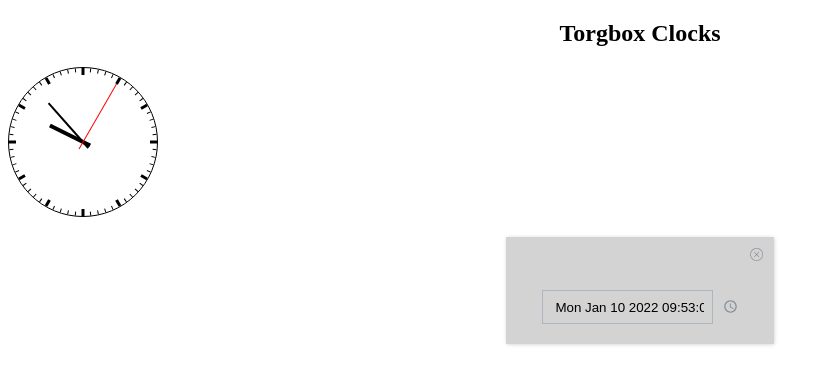
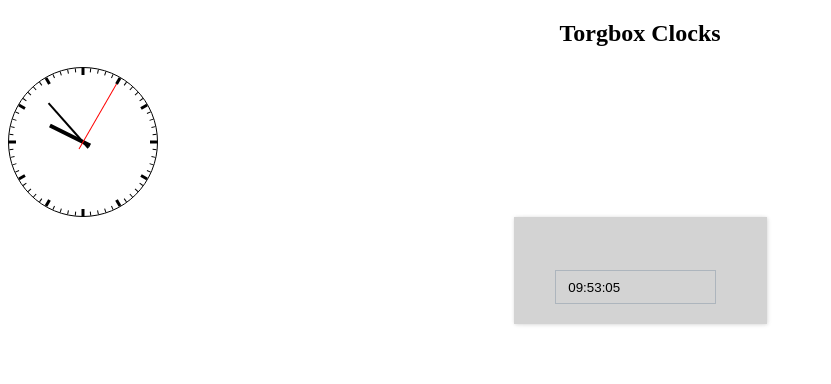
Before and after one commit to AleksRomanov/torgbox_clocks, a React (Create React App) app: page / in a window 1280 px wide. Shown: the top 384 px of the page, without its empty margins (0-831 px from the left). Built offline with nearby package versions, Linux system fonts and the light colour scheme.

Commit message:
Work in Jule 2022 digital time done

```diff
--- a/src/components/App.tsx
+++ b/src/components/App.tsx
@@ -1,7 +1,9 @@
 import Clock from 'react-clock';
 import {useEffect, useState} from 'react';
+import dayjs from 'dayjs';
 
 function App(): JSX.Element {
+  // const [hour, minutes, seconds] = [date.getHours(), date.getMinutes(), date.getSeconds()];
   const [value, setValue] = useState(new Date());
 
   useEffect(() => {
@@ -16,32 +18,21 @@ function App(): JSX.Element {
   }, []);
 
   return (
-    <div>
+    <div style={{margin: '0 auto', width: '100%'}}>
       <h2 style={{textAlign: 'center'}}>Torgbox Clocks</h2>
       <Clock value={value}/>
-      <div style={{margin: '0px auto', width: '100%'}}>
+      <div>
         <div style={{display: 'flex', justifyContent: 'center', flexWrap: 'wrap'}}>
-          <div style={{margin: '10px', width: 'auto'}}>
-            <div style={{color: 'rgb(74, 74, 74)', margin: '10px'}}/>
+          <div>
             <div>
               <div className="picky-date-time visible">
-                <svg className="picky-date-time__close" viewBox="0 0 20 20" width="15" height="15">
-                  <path fill="#868e96"
-                    d="M10.185,1.417c-4.741,0-8.583,3.842-8.583,8.583c0,4.74,3.842,8.582,8.583,8.582S18.768,14.74,18.768,10C18.768,5.259,14.926,1.417,10.185,1.417 M10.185,17.68c-4.235,0-7.679-3.445-7.679-7.68c0-4.235,3.444-7.679,7.679-7.679S17.864,5.765,17.864,10C17.864,14.234,14.42,17.68,10.185,17.68 M10.824,10l2.842-2.844c0.178-0.176,0.178-0.46,0-0.637c-0.177-0.178-0.461-0.178-0.637,0l-2.844,2.841L7.341,6.52c-0.176-0.178-0.46-0.178-0.637,0c-0.178,0.176-0.178,0.461,0,0.637L9.546,10l-2.841,2.844c-0.178,0.176-0.178,0.461,0,0.637c0.178,0.178,0.459,0.178,0.637,0l2.844-2.841l2.844,2.841c0.178,0.178,0.459,0.178,0.637,0c0.178-0.176,0.178-0.461,0-0.637L10.824,10z"
-                  />
-                </svg>
                 <div>
                   <div>
                     <div className="picky-date-time-clock__inputer-wrapper">
                       <div className="picky-date-time-clock__inputer">
-                        <input className="picky-date-time-clock__input" value={Date()}/>
+                        <input className="picky-date-time-clock__input" value={dayjs().format('HH:mm:ss')}/>
                       </div>
                       <div className="picky-date-time-clock__inline-div picky-date-time-clock__inline-div--middle">
-                        <svg className="picky-date-time-clock__icon picky-date-time-clock__icon--schedule picky-date-time-schedule" xmlns="http://www.w3.org/2000/svg" height="15" viewBox="0 0 24 24" width="15" style={{verticalAlign: 'middle'}}>
-                          <path fill="#868e96" d="M11.99 2C6.47 2 2 6.48 2 12s4.47 10 9.99 10C17.52 22 22 17.52 22 12S17.52 2 11.99 2zM12 20c-4.42 0-8-3.58-8-8s3.58-8 8-8 8 3.58 8 8-3.58 8-8 8z"/>
-                          <path d="M0 0h24v24H0z" fill="none"/>
-                          <path fill="#868e96" d="M12.5 7H11v6l5.25 3.15.75-1.23-4.5-2.67z"/>
-                        </svg>
                       </div>
                     </div>
                   </div>
```
